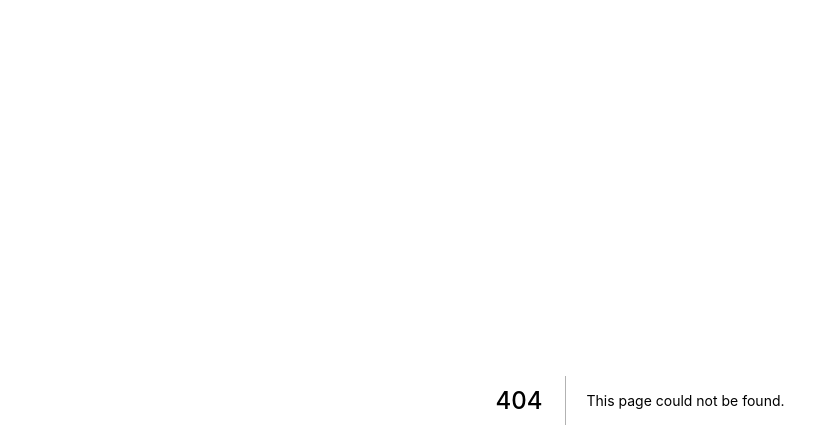
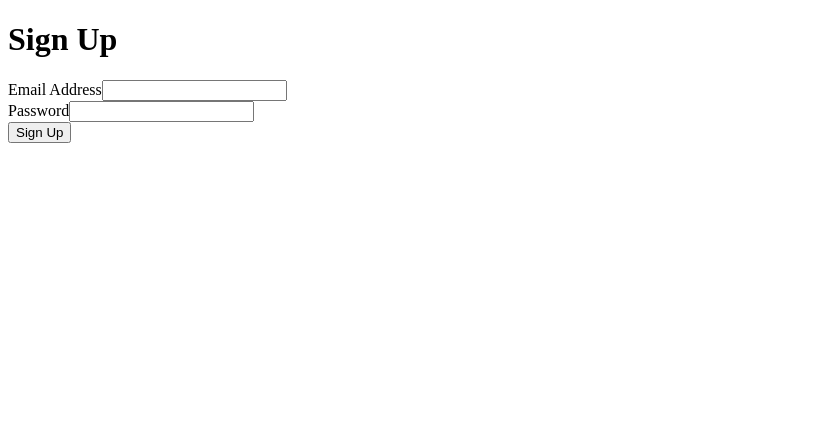
Before and after one commit to SummerTinio/gcp-microservices, a Next.js app in the folder auth-client/: page /auth/signup in a window 1280 px wide. Before the commit this address had no page. Shown: the top 448 px of the page, without its empty margins (0-839 px from the left). Built offline with nearby package versions, Linux system fonts and the light colour scheme.

Commit message:
[client] create /auth/signup component
Signed-off-by: Summer Tinio <79723484+SummerTinio@users.noreply.github.com>

```diff
--- /dev/null
+++ b/auth-client/pages/auth/signup.tsx
@@ -0,0 +1,78 @@
+import React, {
+  useState,
+} from 'react';
+import axios from 'axios';
+
+interface SignUpProps {
+ // yo: string;
+}
+
+interface SignUpState {
+  email: string;
+  password: string;
+  errors: [];
+}
+
+const SignUp: React.FC<SignUpProps> = function SignUpComponent() {
+  const [email, setEmail] = useState('');
+  const [password, setPassword] = useState('');
+  const [errors, setErrors] = useState<Array<string> | string>([]);
+
+  const emailHandleChange = ({ target }) => {
+    setEmail(target.value);
+  }
+
+  const passwordHandleChange = ({ target }) => {
+    setPassword(target.value);
+  }
+
+  const handleSubmit = async (event) => {
+    event.preventDefault();
+
+    try {
+      const response = await axios.post('/api/users/signup', {
+        email, password
+      }); // api response === accessible on response.data
+
+      console.log(response.data);
+    } catch (err) {
+      console.log(err.response.data.errors)
+      setErrors(err.response.data.errors);
+    }
+
+  }
+
+  const displayErrors = () => {
+    if (errors.length > 1) {
+      return (
+        <ul>
+          {errors.map((err, i) => <li key={i}>{err.message}</li>)}
+        </ul>
+      )
+    }
+
+    return (
+      <>
+        {errors.message}
+      </>
+    )
+  }
+
+  return (
+    <form onSubmit={handleSubmit}>
+      <h1>Sign Up</h1>
+      <div className="form-group">
+        <label>Email Address</label>
+        <input value={email} onChange={emailHandleChange} className="form-control" />
+      </div>
+      <div className="form-group">
+        <label>Password</label>
+        <input value={password} onChange={passwordHandleChange} type="password" className="form-control" />
+      </div>
+      {displayErrors()}
+      <button>Sign Up</button>
+    </form>
+  );
+}
+
+export default SignUp;
```
